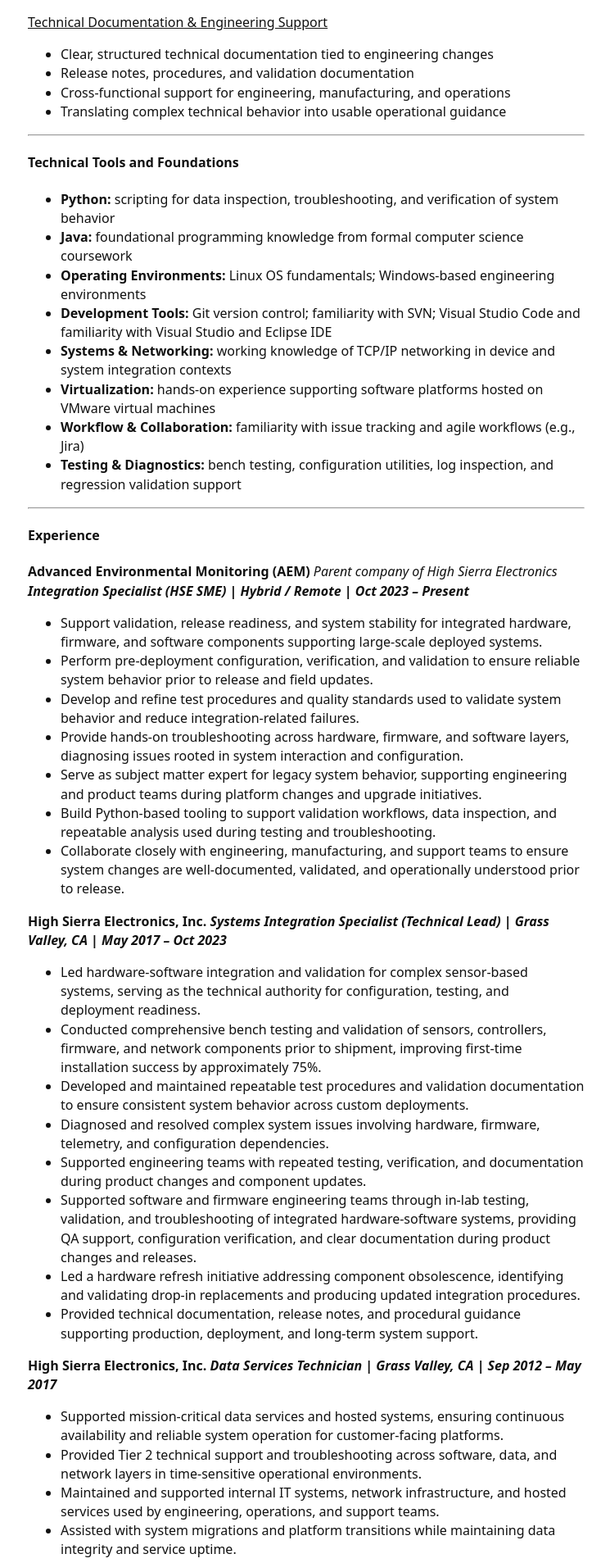
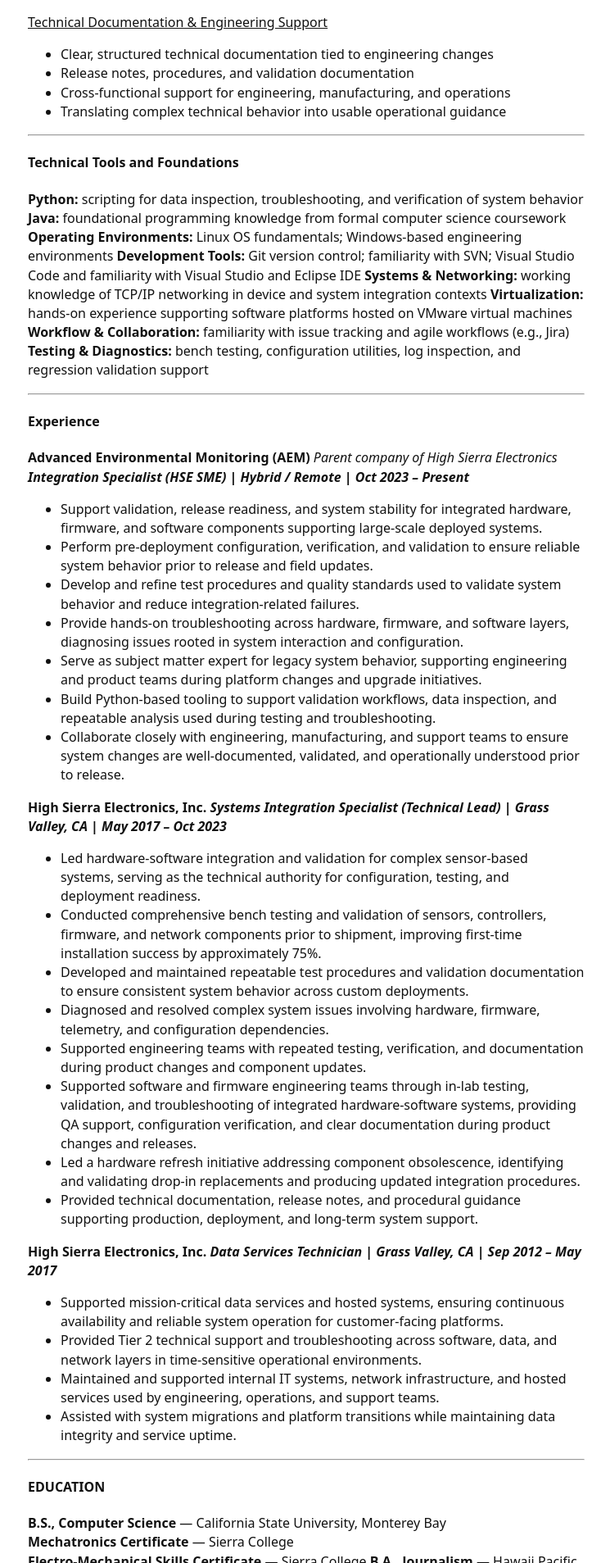
Before and after one commit to jostagirl/PublicResume, a Jekyll site: the page built from v/GrassValley/index.md, in a window 1280 px wide. Shown: the part 1000-2907 px from the top of the page at 82% size, without its empty margins (400-1145 px from the left). Built offline with Jekyll 4.4.1, drawn with Linux system fonts in a browser that asks for light colours; our own code applies the rules of GitHub Pages for plain Markdown files.

Commit message:
Publish resume site update

```diff
--- a/v/GrassValley/index.md
+++ b/v/GrassValley/index.md
@@ -44,14 +44,14 @@ Hardware-software systems integration specialist with 13+ years of hands-on expe
 ---
 
 #### Technical Tools and Foundations
-- **Python:** scripting for data inspection, troubleshooting, and verification of system behavior
-- **Java:** foundational programming knowledge from formal computer science coursework
-- **Operating Environments:** Linux OS fundamentals; Windows-based engineering environments
-- **Development Tools:** Git version control; familiarity with SVN; Visual Studio Code and familiarity with Visual Studio and Eclipse IDE
-- **Systems & Networking:** working knowledge of TCP/IP networking in device and system integration contexts
-- **Virtualization:** hands-on experience supporting software platforms hosted on VMware virtual machines
-- **Workflow & Collaboration:** familiarity with issue tracking and agile workflows (e.g., Jira)
-- **Testing & Diagnostics:** bench testing, configuration utilities, log inspection, and regression validation support
+**Python:** scripting for data inspection, troubleshooting, and verification of system behavior
+**Java:** foundational programming knowledge from formal computer science coursework
+**Operating Environments:** Linux OS fundamentals; Windows-based engineering environments
+**Development Tools:** Git version control; familiarity with SVN; Visual Studio Code and familiarity with Visual Studio and Eclipse IDE
+**Systems & Networking:** working knowledge of TCP/IP networking in device and system integration contexts
+**Virtualization:** hands-on experience supporting software platforms hosted on VMware virtual machines
+**Workflow & Collaboration:** familiarity with issue tracking and agile workflows (e.g., Jira)
+**Testing & Diagnostics:** bench testing, configuration utilities, log inspection, and regression validation support
 
 ---
 
@@ -91,10 +91,10 @@ Hardware-software systems integration specialist with 13+ years of hands-on expe
 ---
 
 #### **EDUCATION**
-- **B.S., Computer Science** — California State University, Monterey Bay
-- **Mechatronics Certificate** — Sierra College
-- **Electro-Mechanical Skills Certificate** — Sierra College
-- **B.A., Journalism** — Hawaii Pacific University
+**B.S., Computer Science** — California State University, Monterey Bay
+**Mechatronics Certificate** — Sierra College
+**Electro-Mechanical Skills Certificate** — Sierra College
+**B.A., Journalism** — Hawaii Pacific University
 
 ---
 
```
